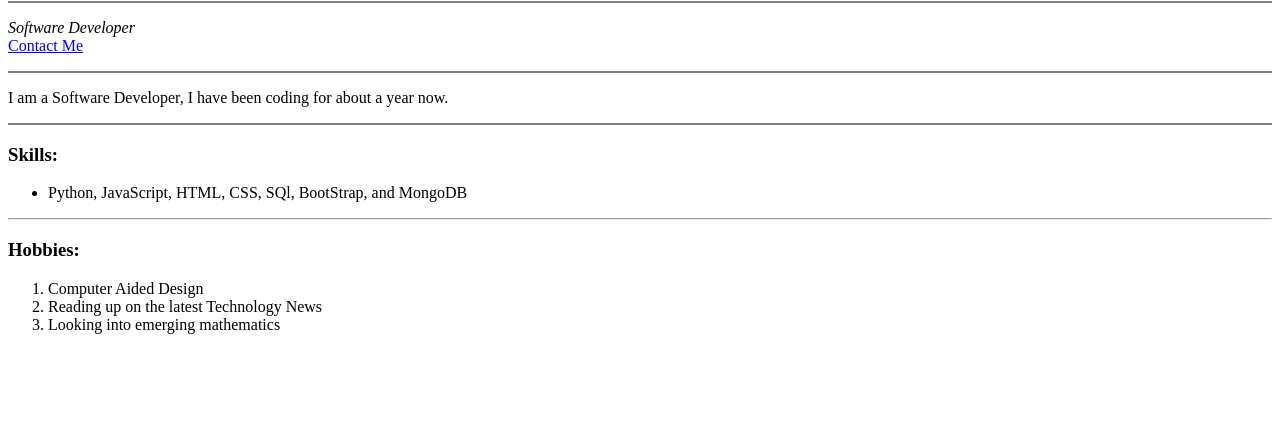
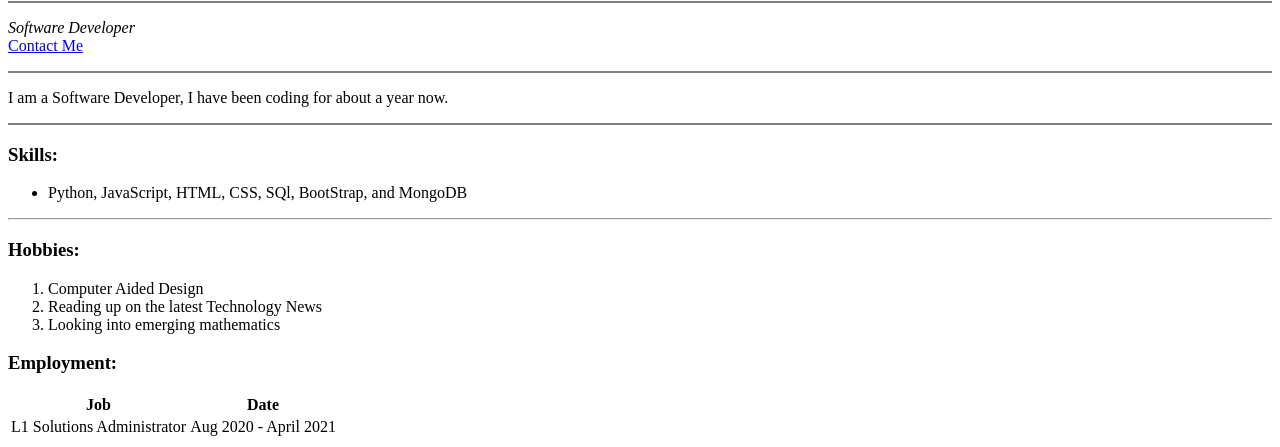
Before and after one commit to Erick-Mendivil371/Full-Stack-Course, a plain HTML site: page 02 Front End/HTML - Personal Site/Index.html in a window 1280 px wide. Shown: the part 391-838 px from the top of the page. Before the commit the page ends 800 px from the top, so only its background shows below. Drawn offline with Linux system fonts and the light colour scheme.

Commit message:
Adding a Table and moving to a folder

```diff
--- a/02 Front End/Index.html
+++ b/02 Front End/HTML - Personal Site/Index.html
@@ -18,7 +18,6 @@
       <br />
       <a href="Contact.html">Contact Me</a>
     </p>
-    <p></p>
     <hr setsize="3" noshade />
     <p>I am a Software Developer, I have been coding for about a year now.</p>
     <hr setsize="3" noshade />
@@ -33,5 +32,16 @@
       <li>Reading up on the latest Technology News</li>
       <li>Looking into emerging mathematics</li>
     </ol>
+    <h3>Employment:</h3>
+    <table>
+      <thead>
+        <th>Job</th>
+        <th>Date</th>
+      </thead>
+      <tr>
+        <td>L1 Solutions Administrator</td>
+        <td>Aug 2020 - April 2021</td>
+      </tr>
+    </table>
   </body>
 </html>
```
Also changed, not shown: 02 Front End/HTML - Personal Site/Contact.html (renamed from 02 Front End/Contact.html).
